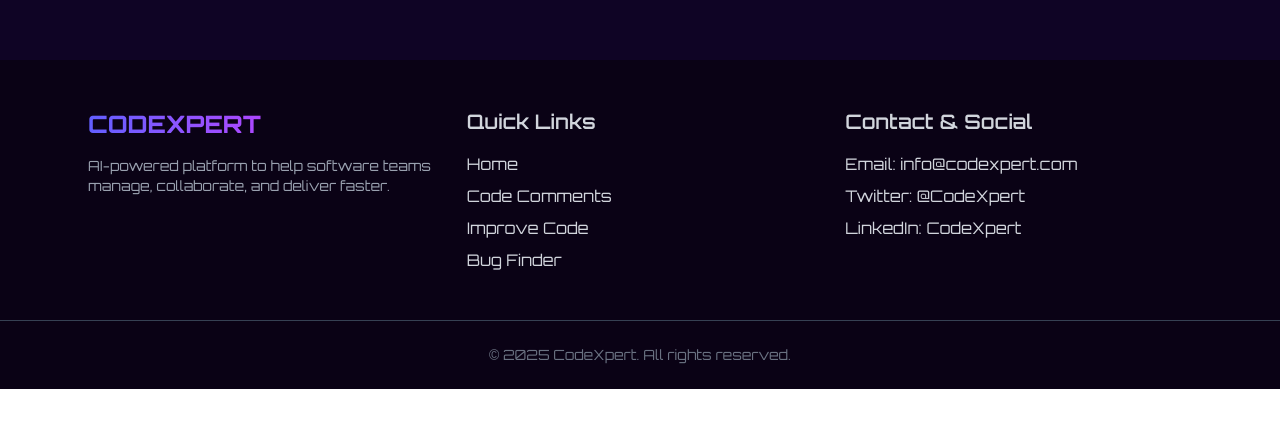
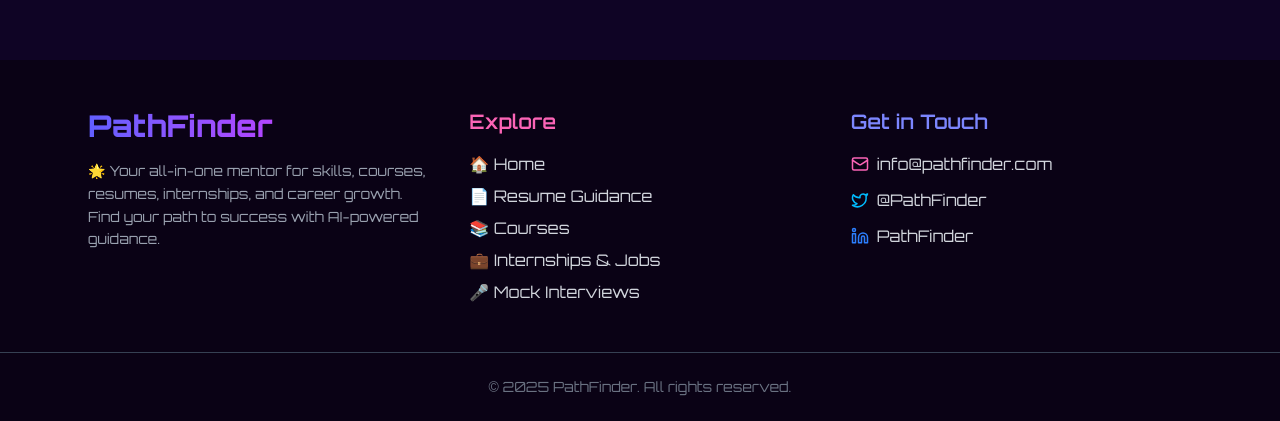
Before and after one commit to thead76/PathFinder, a React (Vite) app in the folder Frontend/: page /mock-interview in a window 1280 px wide. Shown: the part 872-1293 px from the top of the page. Before the commit the page ends 1261 px from the top, so only its background shows below. Built offline with nearby package versions, Linux system fonts and the light colour scheme.

Commit message:
Updated Footer

```diff
--- a/Frontend/package.json
+++ b/Frontend/package.json
@@ -12,6 +12,7 @@
   "dependencies": {
     "@tailwindcss/vite": "^4.1.12",
     "framer-motion": "^12.23.12",
+    "lucide-react": "^0.542.0",
     "react": "^19.1.1",
     "react-dom": "^19.1.1",
     "react-icons": "^5.5.0",
--- a/Frontend/src/components/Footer.jsx
+++ b/Frontend/src/components/Footer.jsx
@@ -1,83 +1,90 @@
+import { Twitter, Linkedin, Mail } from "lucide-react";
+
 export default function Footer() {
   return (
-    <footer className="bg-[#0a0215] text-gray-300 w-full mt-16" style={{ fontFamily: "Orbitron, sans-serif" }}>
+    <footer
+      className="bg-[#0a0215] text-gray-300 w-full mt-16"
+      style={{ fontFamily: "Orbitron, sans-serif" }}
+    >
       {/* Top Section */}
-      <div className="w-full max-w-6xl mx-auto px-6 py-12 grid grid-cols-1 md:grid-cols-3 gap-8">
-        {/* Logo & Description */}
+      <div className="w-full max-w-6xl mx-auto px-6 py-12 grid grid-cols-1 md:grid-cols-3 gap-10">
+
+        {/* Brand & Mission */}
         <div className="flex flex-col gap-4">
-          <h2 className="text-2xl font-extrabold bg-gradient-to-r from-indigo-500 via-purple-500 to-pink-500 bg-clip-text text-transparent">
-            CODEXPERT
+          <h2 className="text-3xl font-extrabold bg-gradient-to-r from-indigo-500 via-purple-500 to-pink-500 bg-clip-text text-transparent">
+            PathFinder
           </h2>
-          <p className="text-gray-400 text-sm">
-            AI-powered platform to help software teams manage, collaborate, and deliver faster.
+          <p className="text-gray-400 text-sm leading-relaxed">
+            🌟 Your all-in-one mentor for skills, courses, resumes, internships, and career growth.
+            Find your path to success with AI-powered guidance.
           </p>
         </div>
 
         {/* Quick Links */}
         <div>
-          <h3 className="text-xl font-semibold mb-4">Quick Links</h3>
+          <h3 className="text-xl font-semibold mb-4 text-pink-400">Explore</h3>
           <ul className="flex flex-col gap-2">
             <li>
               <a href="/" className="hover:text-pink-500 transition-colors">
-                Home
+                🏠 Home
               </a>
             </li>
             <li>
-              <a
-                href="/code-comments"
-                className="hover:text-pink-500 transition-colors"
-              >
-                Code Comments
+              <a href="/resume-guidance" className="hover:text-pink-500 transition-colors">
+                📄 Resume Guidance
               </a>
             </li>
             <li>
-              <a
-                href="/improve-code"
-                className="hover:text-pink-500 transition-colors"
-              >
-                Improve Code
+              <a href="/courses" className="hover:text-pink-500 transition-colors">
+                📚 Courses
               </a>
             </li>
             <li>
-              <a
-                href="/bug-finder"
-                className="hover:text-pink-500 transition-colors"
-              >
-                Bug Finder
+              <a href="/internships-jobs" className="hover:text-pink-500 transition-colors">
+                💼 Internships & Jobs
+              </a>
+            </li>
+            <li>
+              <a href="/mock-interview" className="hover:text-pink-500 transition-colors">
+                🎤 Mock Interviews
               </a>
             </li>
           </ul>
         </div>
 
-        {/* Contact / Social */}
+        {/* Contact & Social */}
         <div>
-          <h3 className="text-xl font-semibold mb-4">Contact & Social</h3>
-          <ul className="flex flex-col gap-2">
-            <li>
-              Email:{" "}
+          <h3 className="text-xl font-semibold mb-4 text-indigo-400">Get in Touch</h3>
+          <ul className="flex flex-col gap-3">
+            <li className="flex items-center gap-2">
+              <Mail size={18} className="text-pink-400" />
               <a
-                href="mailto:info@codexpert.com"
+                href="mailto:info@pathfinder.com"
                 className="hover:text-pink-500 transition-colors"
               >
-                info@codexpert.com
+                info@pathfinder.com
               </a>
             </li>
-            <li>
-              Twitter:{" "}
+            <li className="flex items-center gap-2">
+              <Twitter size={18} className="text-sky-400" />
               <a
-                href="https://twitter.com/codexpert"
-                className="hover:text-pink-500 transition-colors"
+                href="https://twitter.com/pathfinder"
+                target="_blank"
+                rel="noopener noreferrer"
+                className="hover:text-sky-400 transition-colors"
               >
-                @CodeXpert
+                @PathFinder
               </a>
             </li>
-            <li>
-              LinkedIn:{" "}
+            <li className="flex items-center gap-2">
+              <Linkedin size={18} className="text-blue-500" />
               <a
-                href="https://linkedin.com/company/codexpert"
-                className="hover:text-pink-500 transition-colors"
+                href="https://linkedin.com/company/pathfinder"
+                target="_blank"
+                rel="noopener noreferrer"
+                className="hover:text-blue-400 transition-colors"
               >
-                CodeXpert
+                PathFinder
               </a>
             </li>
           </ul>
@@ -89,7 +96,7 @@ export default function Footer() {
 
       {/* Bottom Section */}
       <div className="w-full text-center text-gray-500 text-sm py-6">
-        &copy; {new Date().getFullYear()} CodeXpert. All rights reserved.
+        &copy; {new Date().getFullYear()} PathFinder. All rights reserved.
       </div>
     </footer>
   );
```
Also changed, not shown: 1 other file (tests, documents, lock files or other folders).
